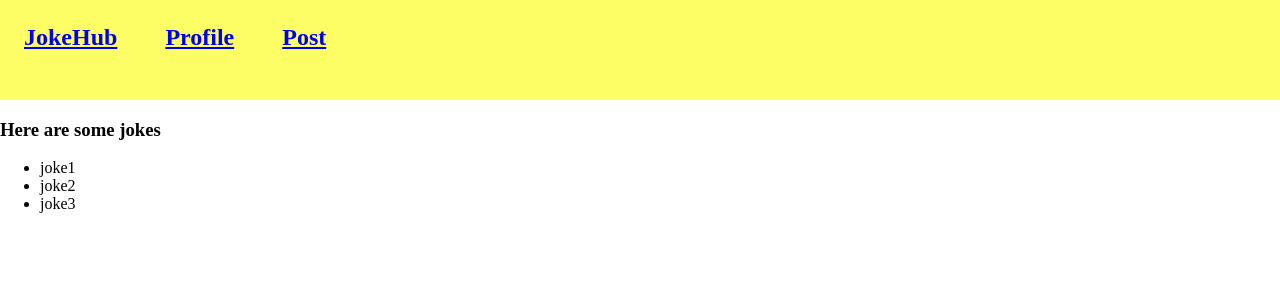
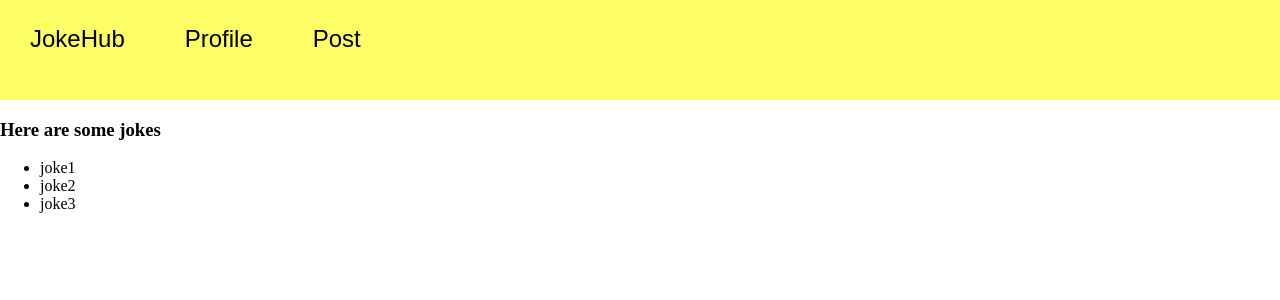
Before and after one commit to SamTech37/jokehub, a React (Create React App) app: page /0 in a window 1280 px wide. Shown: the top 300 px of the page. Built offline with nearby package versions, Linux system fonts and the light colour scheme.

Commit message:
polish navbar

```diff
--- a/src/Components/NavBar.js
+++ b/src/Components/NavBar.js
@@ -1,27 +1,33 @@
 import React from "react";
 import styled from "styled-components";
-import { Link } from "react-router-dom";
+import { Link, NavLink } from "react-router-dom";
 const Nav = styled.div`
   background: #fdfd66;
   height: 100px;
   display: flex;
   flex-direction: row;
-  h2 {
+  button {
     margin: 1em;
+    background: transparent;
+    font-size: 1.5em;
+    border-width: 0;
+    &:hover {
+      color: #0000005c;
+    }
   }
 `;
 export default function NavBar() {
   return (
     <Nav>
-      <h2>
-        <Link to="/">JokeHub</Link>
-      </h2>
-      <h2>
-        <Link to="/profile">Profile</Link>
-      </h2>
-      <h2>
-        <Link to="/post">Post</Link>
-      </h2>
+      <NavLink to="/">
+        <button>JokeHub</button>
+      </NavLink>
+      <Link to="/profile">
+        <button>Profile</button>
+      </Link>
+      <Link to="/post">
+        <button>Post</button>
+      </Link>
     </Nav>
   );
 }
```
